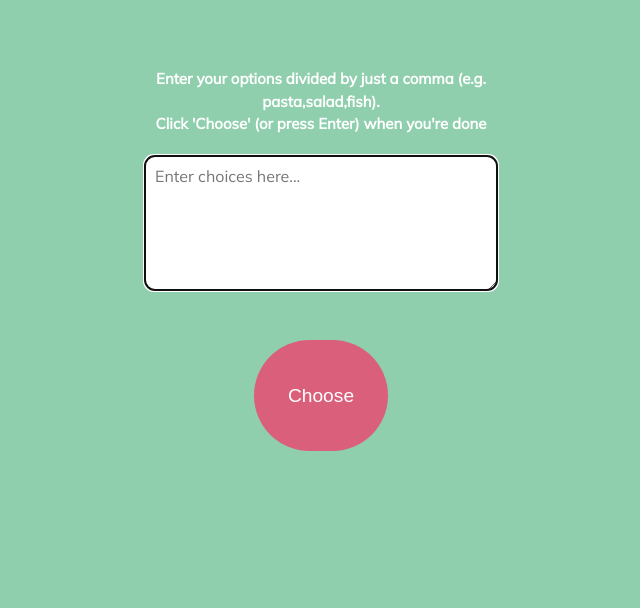
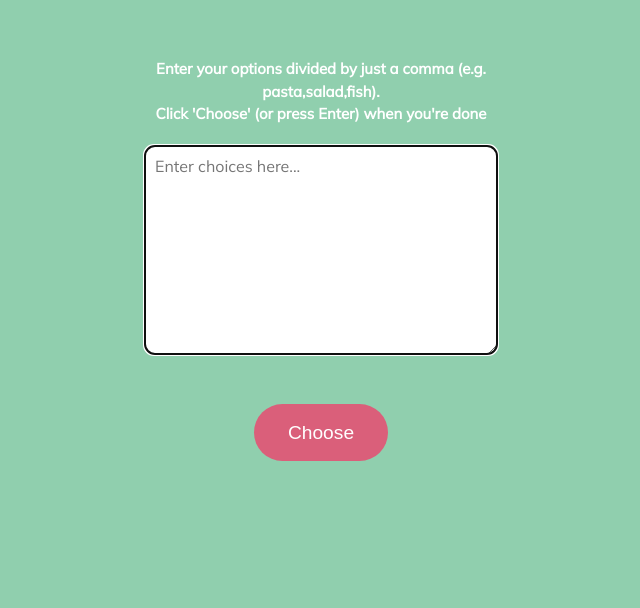
Before and after one commit to andrewneilclarke/decision-maker-js, a plain HTML site: page index.html in a window 1280 px wide. Shown: the part 192-800 px from the top of the page, without its empty margins (319-959 px from the left). Drawn offline with Linux system fonts and the light colour scheme.

Commit message:
initial commit

```diff
--- a/style.css
+++ b/style.css
@@ -68,7 +68,7 @@ textarea {
   margin-top: 30px;
   margin-bottom: 2em;
   width: 7em;
-  height: 40%;
+  height: 3em;
   border: none;
   background-color: rgb(218, 95, 122);
   border-radius: 180px;
```
